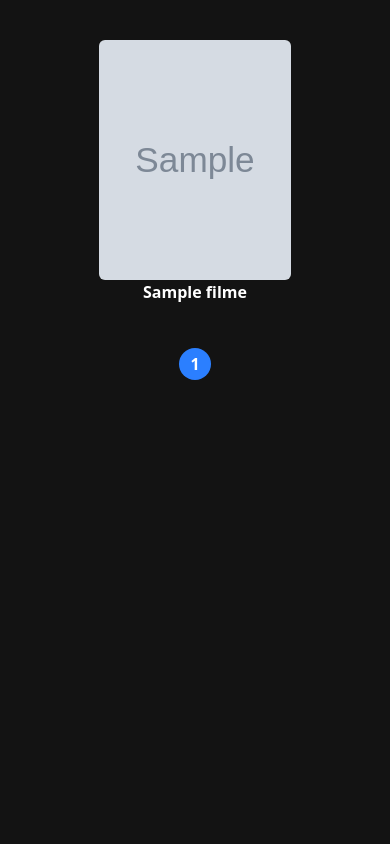
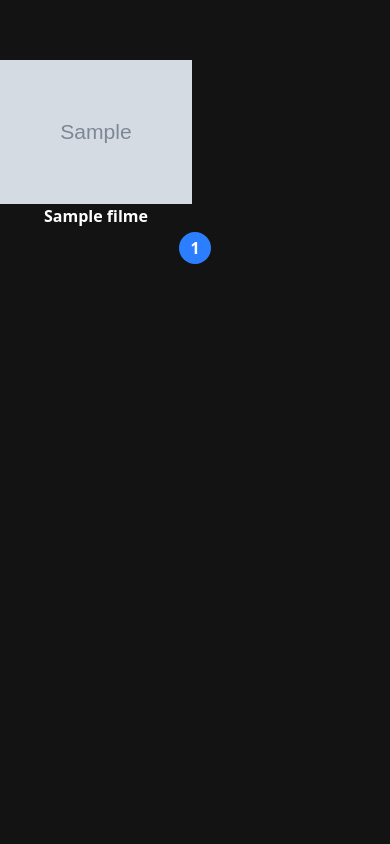
Before and after one commit to Roberth0202/MyMovie, a Django app: template anilist/templates/html/filmes.html in a window 390 px wide. Shown: the part 65-909 px from the top of the page. After the commit the page ends 329 px from the top, so only its background shows below. Run offline with Django 5.2, Linux system fonts and the light colour scheme; the template is opened without the code that fills it: most values are stand-ins (such as "Sample title", 1, 10 or a date in 2020); grey boxes marked "Sample" are stand-in pictures; style sheets or scripts are compiled from the project's sources; parts of the project's set-up code (start-up, migrations or seed data) failed here and were passed over.

Commit message:
Adiciona novo layout para exibição de filmes e séries, incluindo estilos responsivos e nova folha de estilos 'discover.css'

```diff
--- /dev/null
+++ b/anilist/static/css/discover.css
@@ -0,0 +1,16 @@
+.container-movies{
+    margin-top: 30px;
+}
+
+.container-movies ul{
+    gap: 1px 15px;
+}
+
+.discovers{
+    display: flex;
+    flex-direction: column;
+    width: 12rem;
+    align-items: center;
+    height: auto;
+    margin-top: 30px;
+}
--- a/anilist/templates/base/base.html
+++ b/anilist/templates/base/base.html
@@ -12,6 +12,7 @@
     <link href="{% static 'dist/styles.css' %}" rel="stylesheet">
     <link rel="stylesheet" href="{% static 'css/style.css' %}">
     <link rel="stylesheet" href="{% static 'css/infromação_filme_serie.css' %}">
+    <link rel="stylesheet" href="{% static 'css/discover.css' %}">
 
 </head>
 
--- a/anilist/templates/html/filmes.html
+++ b/anilist/templates/html/filmes.html
@@ -2,12 +2,12 @@
 
 {% block content %}
 
-<main class="absolute min-h-full w-screen ">
-    <div class="flex top-24 m-10">
-        <ul class="flex flex-wrap w-full gap-10 justify-center ">
+<main class=" min-h-full w-screen">
+    <div class="container-movies flex ">
+        <ul class="flex flex-wrap w-sreen justify-center ">
             {% for filmes in all_movies %}
-                <li class="flex-shrink-0 w-48  h-auto rounded-md flex flex-col items-center relative">
-                    <a href="{% url 'anilist:filme' filmes.id %}"><img class="rounded-md w-full h-60 object-cover" src="{{ filmes.poster }}" alt=""></a>
+                <li class="discovers h-auto rounded-md flex flex-column">
+                    <a href="{% url 'anilist:filme' filmes.id %}"><img class="bg-white" src="{{ filmes.poster }}" alt=""></a>
                     <a href="{% url 'anilist:filme' filmes.id %}"><p class=" text-white font-bold">{{ filmes.name }}</p></a>
                 </li>
             {% endfor %}
```
Also changed, not shown: anilist/templates/html/series.html (+5 -5 lines).
